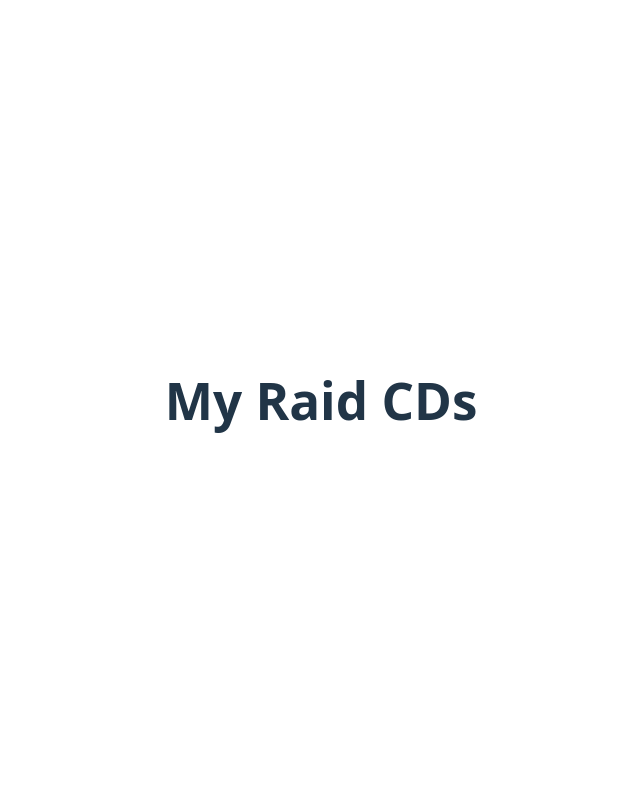
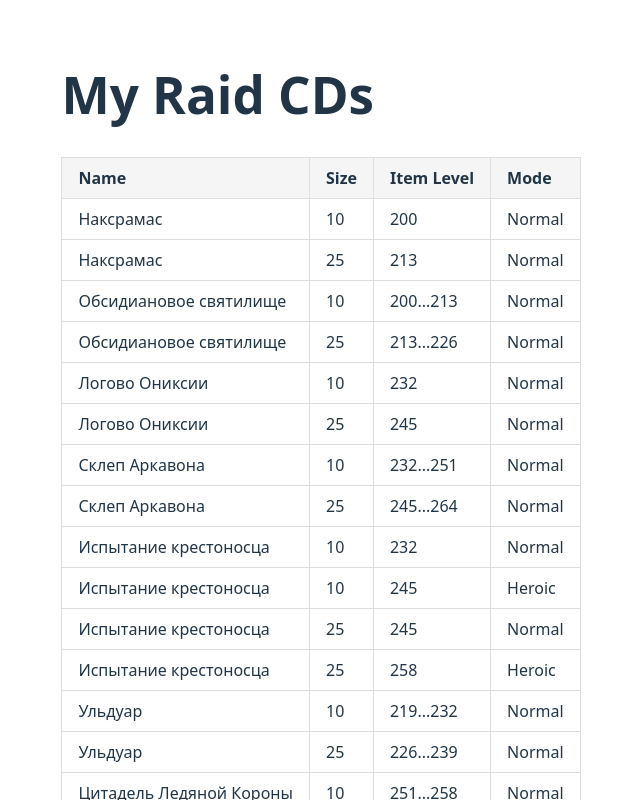
Before and after one commit to sergimax/my-raid-cds, a React (Vite) app: page / in a window 1280 px wide. Shown: the top 800 px of the page, without its empty margins (319-959 px from the left). Built offline with nearby package versions, Linux system fonts and the light colour scheme.

Commit message:
feat(app): implement dungeon table display with dynamic data rendering

```diff
--- a/src/App.css
+++ b/src/App.css
@@ -3,3 +3,20 @@
   margin: 0 auto;
   padding: 2rem;
 }
+
+table {
+  width: 100%;
+  border-collapse: collapse;
+  margin-top: 1.5rem;
+}
+
+th,
+td {
+  padding: 0.5rem 1rem;
+  text-align: left;
+  border: 1px solid #ddd;
+}
+
+th {
+  background: #f5f5f5;
+}
--- a/src/App.tsx
+++ b/src/App.tsx
@@ -1,11 +1,34 @@
-import './App.css'
+import { DungeonList } from "./data/dungeons.ts";
+import "./App.css";
 
 function App() {
   return (
-    <header>
-      <h1>My Raid CDs</h1>
-    </header>
-  )
+    <>
+      <header>
+        <h1>My Raid CDs</h1>
+      </header>
+      <table>
+        <thead>
+          <tr>
+            <th>Name</th>
+            <th>Size</th>
+            <th>Item Level</th>
+            <th>Mode</th>
+          </tr>
+        </thead>
+        <tbody>
+          {DungeonList.map((dungeon, i) => (
+            <tr key={i}>
+              <td>{dungeon.name}</td>
+              <td>{dungeon.size}</td>
+              <td>{dungeon.itemLevel.join("...")}</td>
+              <td>{dungeon.mode}</td>
+            </tr>
+          ))}
+        </tbody>
+      </table>
+    </>
+  );
 }
 
 export default App
```
